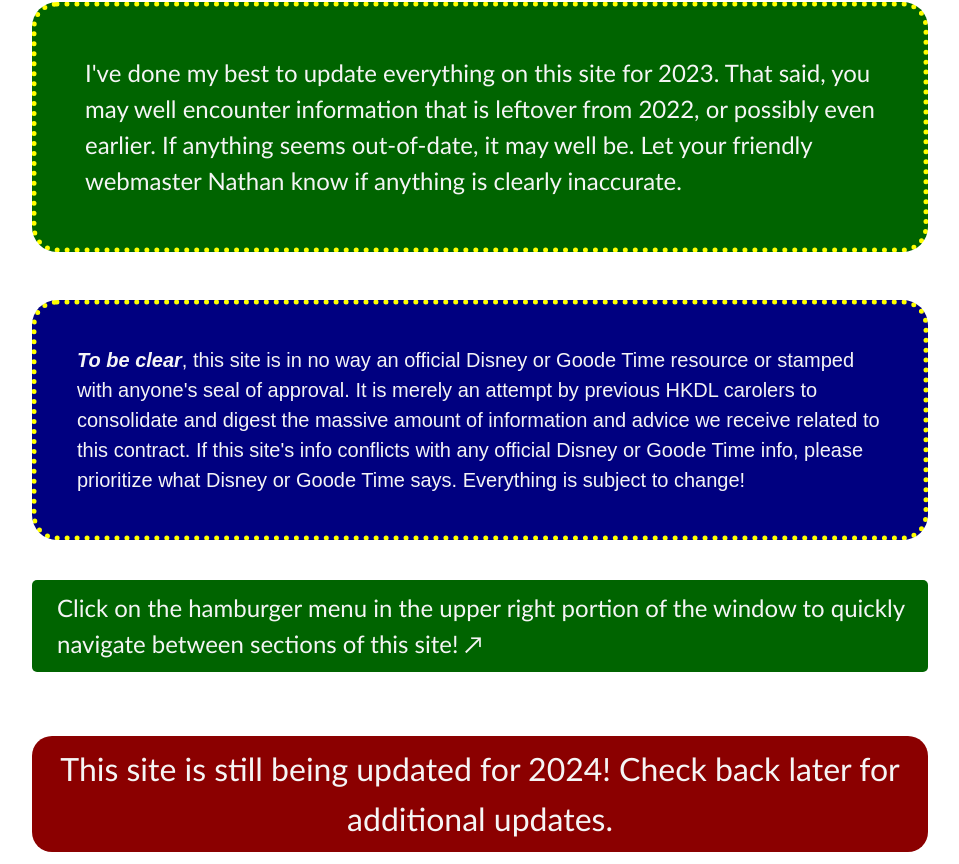
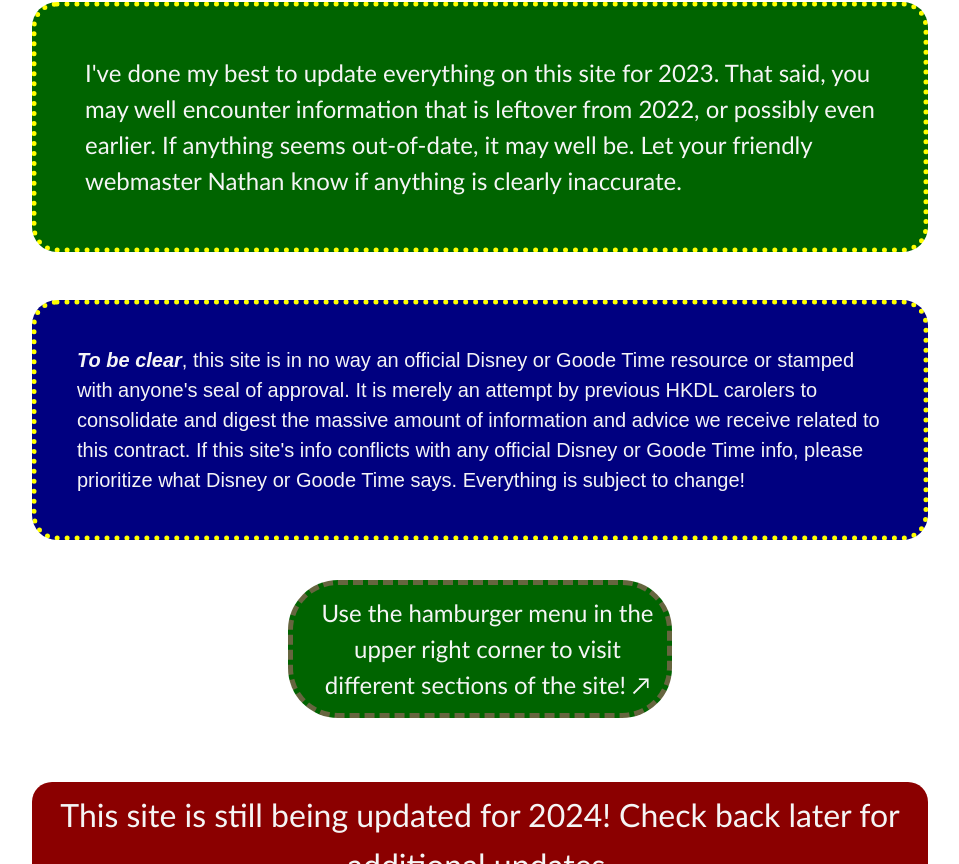
Before and after one commit to Bones81/hkdl_2024, a React (Vite) app: page / in a window 1280 px wide. Shown: the part 1936-2800 px from the top of the page, without its empty margins (160-1119 px from the left). Built offline with nearby package versions, Linux system fonts and the light colour scheme.

Commit message:
Update header/footer content/styles

```diff
--- a/src/components/footer/footer.css
+++ b/src/components/footer/footer.css
@@ -13,3 +13,36 @@
     max-height: 300px;
     margin: 0 auto;
 }
+
+#burger-info {
+    text-align: center;
+    margin: 1em auto;
+    max-width: 30%;
+    border: 5px dashed red;
+    border-radius: 50px;
+    animation: border-change 2s infinite ease-in-out
+}
+
+@keyframes border-change {
+    0% {
+        border-color: red;
+    }
+    25% {
+        border-color: seagreen;
+    }
+    50% {
+        border-color: gold;
+    }
+    75% {
+        border-color: aqua;
+    }
+    100% {
+        border-color: red;
+    }
+}
+
+@media (max-width: 840px) {
+    #burger-info {
+        max-width: 60%;
+    }
+}
--- a/src/components/footer/footer.jsx
+++ b/src/components/footer/footer.jsx
@@ -3,9 +3,9 @@
 const Footer = () => {
     return (
         <footer id='footer'>
-            <h3>
-                Click on the hamburger menu in the upper right portion of the window
-                to quickly navigate between sections of this site! &#8599;
+            <h3 id="burger-info">
+                Use the hamburger menu in the upper right corner
+                to visit different sections of the site! &#8599;
             </h3>
             <h2>This site is still being updated for 2024! Check back later for additional updates.</h2>
             <div className="footer-img-grid">
@@ -26,9 +26,9 @@
             </div>
 
 
-            <h3>Only because it was requested, here are the Disney <em>acappella</em> parodies I put together in the first months of the pandemic:</h3>
+            {/* <h3>Only because it was requested, here are the Disney <em>acappella</em> parodies I put together in the first months of the pandemic:</h3>
             <iframe width="560" height="315" src="https://www.youtube.com/embed/a_XCrClEFvE" frameorder="0" allow="accelerometer; autoplay; encrypted-media; gyroscope; picture-in-picture" allowFullScreen title='Disney parody video Social Distance'></iframe>
-            <iframe width="560" height="315" src="https://www.youtube.com/embed/ljtlm2LYiLo" frameorder="0" allow="accelerometer; autoplay; encrypted-media; gyroscope; picture-in-picture" allowFullScreen title='Disney parody video Best If You Stay Home'></iframe>
+            <iframe width="560" height="315" src="https://www.youtube.com/embed/ljtlm2LYiLo" frameorder="0" allow="accelerometer; autoplay; encrypted-media; gyroscope; picture-in-picture" allowFullScreen title='Disney parody video Best If You Stay Home'></iframe> */}
         </footer>
     )
 }
--- a/src/components/header/header.css
+++ b/src/components/header/header.css
@@ -111,7 +111,7 @@
 
 @media (min-width: 640px) and (min-height: 750px) {
     .nav-item {
-        font-size: 1.5em;
+        font-size: 1.25em;
     }
 }
 
--- a/src/components/header/header.jsx
+++ b/src/components/header/header.jsx
@@ -49,22 +49,6 @@
                         {/* Add more links for other components */}
                     </ul>
                 </nav>
-                <ul id="navbar">
-                    <li className="nav-item"><a href="#first" onClick={toggleMenu}>First Things First</a></li>
-                    <li className="nav-item"><a href="#documents" onClick={toggleMenu}>Documents</a></li>
-                    <li className="nav-item"><a href="#covid-clearance" onClick={toggleMenu}>COVID Clearance</a></li>
-                    <li className="nav-item"><a href="#flights" onClick={toggleMenu}>Flying</a></li>
-                    <li className="nav-item"><a href="#housing" onClick={toggleMenu}>Housing</a></li>
-                    <li className="nav-item"><a href="#food" onClick={toggleMenu}>Food</a></li>
-                    <li className="nav-item"><a href="#transportation" onClick={toggleMenu}>Transportation within HK</a></li>
-                    <li className="nav-item"><a href="#money" onClick={toggleMenu}>Money/Banking</a></li>
-                    <li className="nav-item"><a href="#communication" onClick={toggleMenu}>Communication</a></li>
-                    <li className="nav-item"><a href="#health" onClick={toggleMenu}>Health Care</a></li>
-                    <li className="nav-item"><a href="#performance" onClick={toggleMenu}>Performance</a></li>
-                    <li className="nav-item"><a href="#costume-HMU" onClick={toggleMenu}>Costumes, Hair, Makeup</a></li>
-                    <li className="nav-item"><a href="#leisure" onClick={toggleMenu}>Leisure/Time Off</a></li>
-                    <li className="nav-item"><a href="#packing" onClick={toggleMenu}>Packing</a></li>
-                </ul>
             </div>
         </>
 
```
